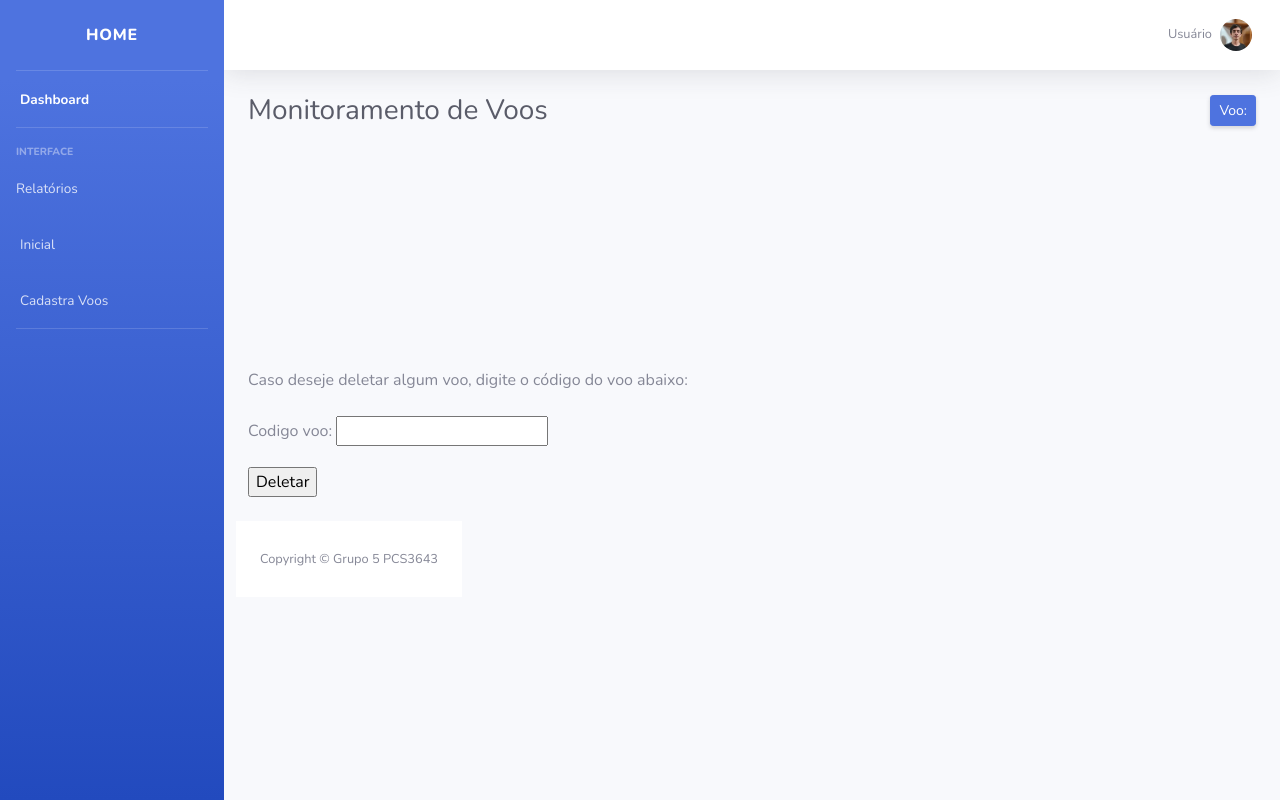
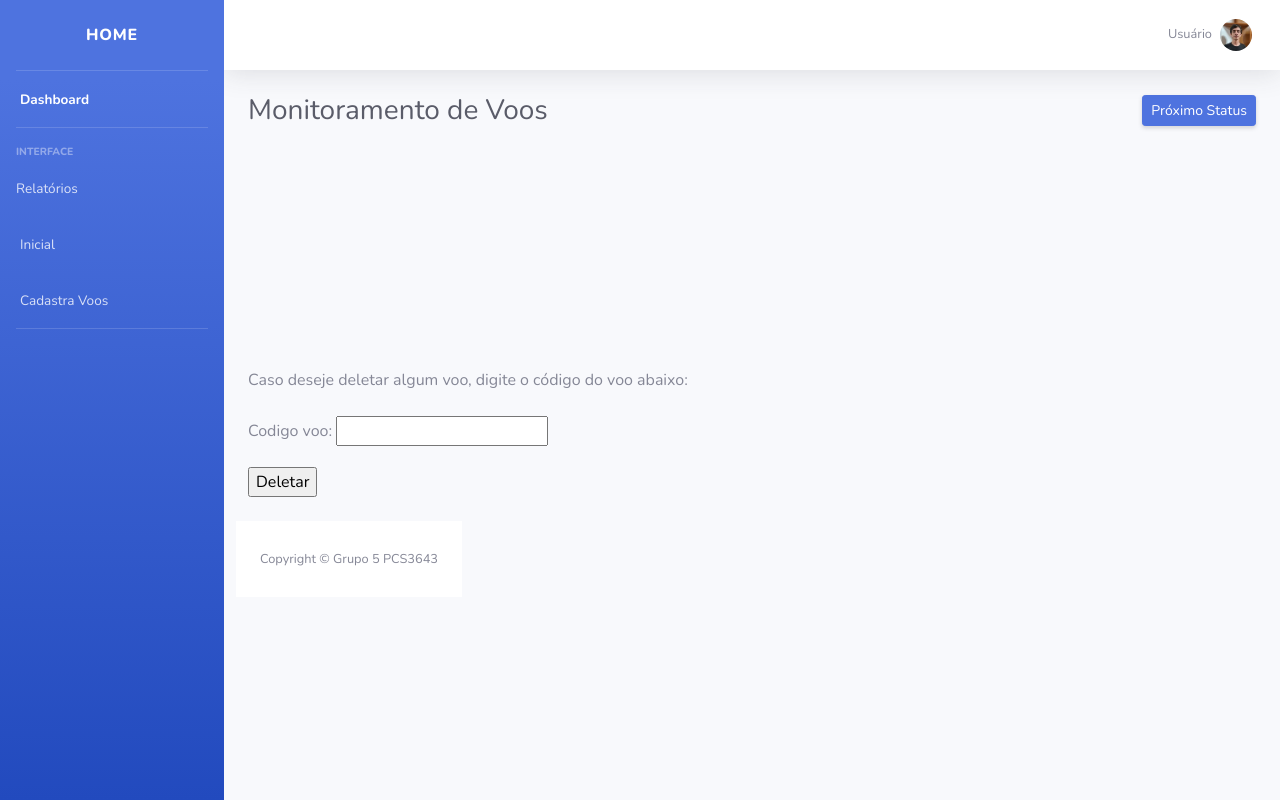
Before and after one commit to Flute-Gamer/Django-Webapp, a Django app: template template/monitoraVoos.html in a window 1280 px wide. Run offline with Django 4.2, Linux system fonts and the light colour scheme; the template is opened without the code that fills it: values that come from a table or form of the project are taken from there, others are empty; some libraries are stand-ins or nearby versions.

Commit message:
Botão de prox status

```diff
--- a/template/monitoraVoos.html
+++ b/template/monitoraVoos.html
@@ -192,7 +192,7 @@
                     <div class="d-sm-flex align-items-center justify-content-between mb-4">
                         <h1 class="h3 mb-0 text-gray-800">Monitoramento de Voos </h1>
                         <a href="#" class="d-none d-sm-inline-block btn btn-sm btn-primary shadow-sm"><i
-                                class="fas fa-download fa-sm text-white-50"></i>Voo:</a>
+                                class="fas fa-download fa-sm text-white-50"></i>Próximo Status</a>
                     </div>
                         {{voo_mostrado}} <br> {{status_mostrado}} <br> {{partida_mostrada}} <br> {{destino_mostrado}} <br>
                         {{partida_prevista}} <br> {{partida_real}} <br> {{chegada_prevista}} <br> {{chegada_real}} <br> <br>
```
